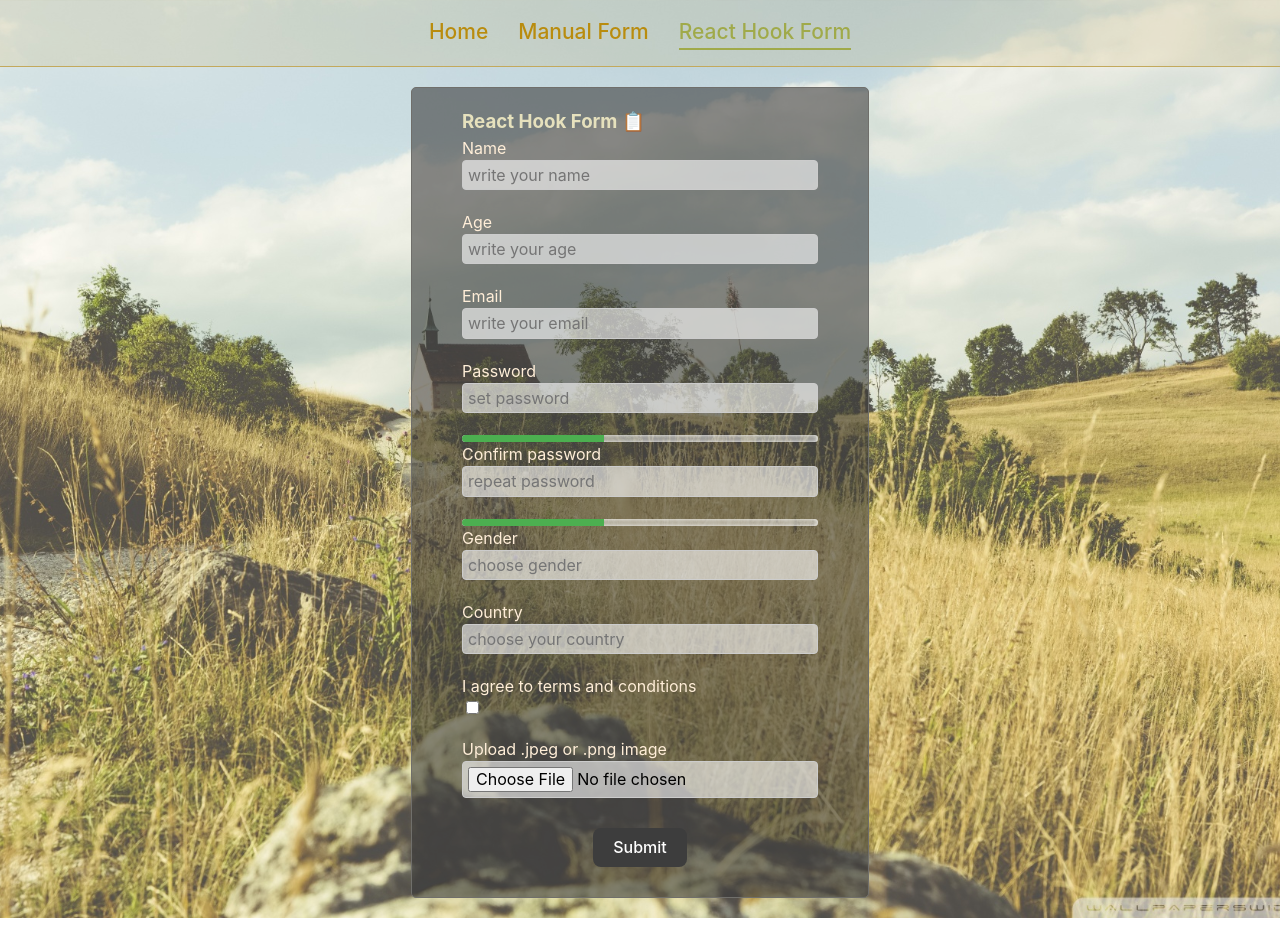
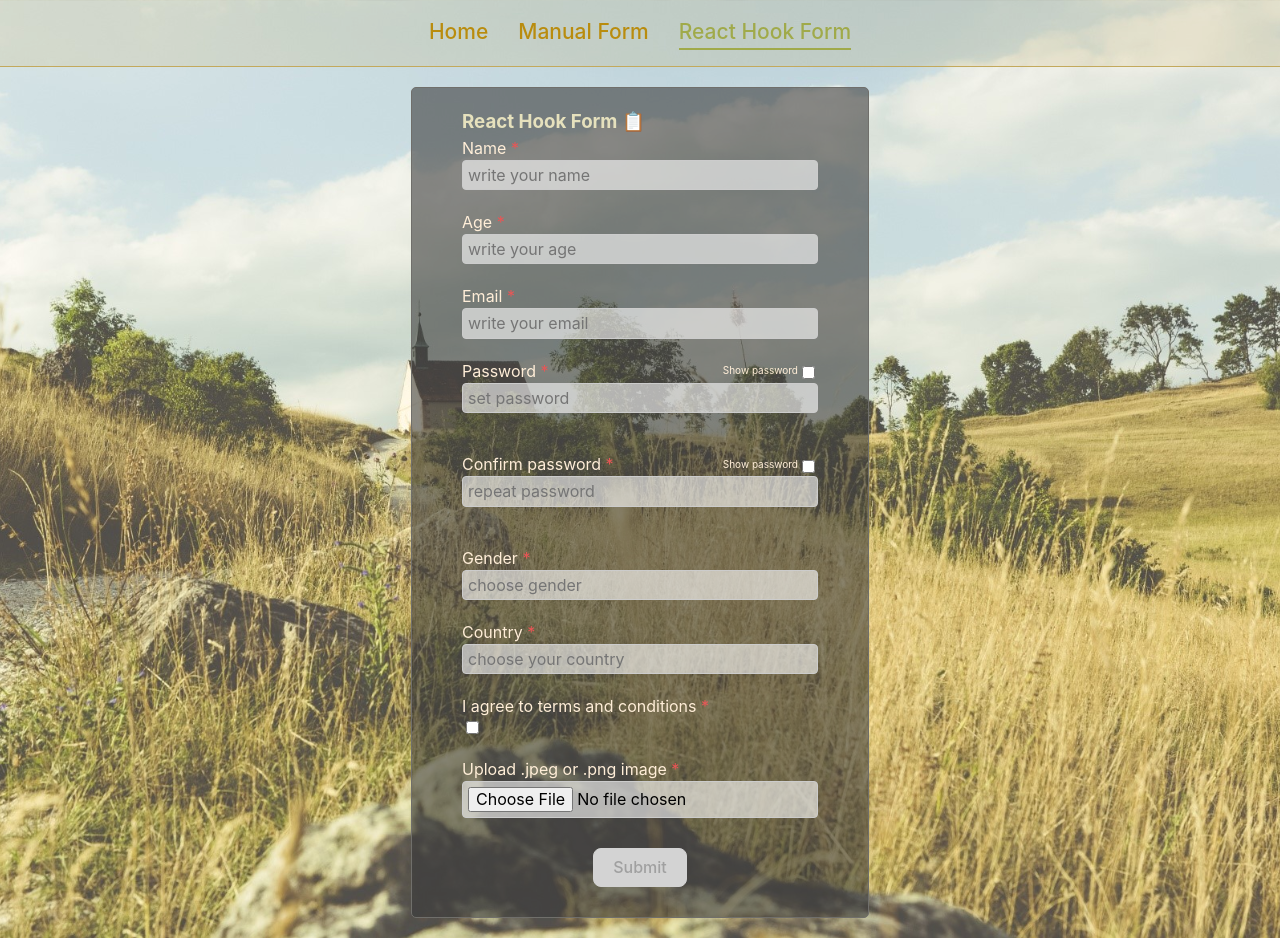
Before and after one commit to comtvset/RSS-React, a React (Vite) app in the folder tasks/: page /react-hook-form in a window 1280 px wide. Built offline with nearby package versions, Linux system fonts and the light colour scheme.

Commit message:
fix: correct error forms

```diff
--- a/tasks/src/components/inputs/checkbox/Checkbox.tsx
+++ b/tasks/src/components/inputs/checkbox/Checkbox.tsx
@@ -7,20 +7,25 @@ interface CheckboxProps {
   placeholder: string;
   name: string;
   error?: string;
-  otherProps?: React.InputHTMLAttributes<HTMLInputElement>;
+  rest?: React.InputHTMLAttributes<HTMLInputElement>;
+  onChange?: React.ChangeEventHandler<HTMLInputElement>;
 }
 
 export const Checkbox = React.forwardRef<HTMLInputElement, CheckboxProps>(
-  ({ content, label, placeholder, name, error, otherProps }, ref) => (
+  ({ content, label, placeholder, name, error, rest, onChange }, ref) => (
     <div className={style.checkbox}>
-      <label htmlFor={label}>{content}</label>
+      <label htmlFor={label}>
+        {`${content} `}
+        <span style={{ color: 'rgb(233, 86, 86)' }}>*</span>
+      </label>
       <input
         type="checkbox"
         id={label}
         name={name}
         placeholder={placeholder}
         ref={ref}
-        {...otherProps}
+        onChange={onChange}
+        {...rest}
       />
       <span className={style.error}>{error}</span>
     </div>
--- a/tasks/src/components/inputs/input.module.scss
+++ b/tasks/src/components/inputs/input.module.scss
@@ -38,26 +38,10 @@
   }
 }
 
-progress {
-  width: 100%;
-  height: 7px;
-  margin-top: 2px;
-  -webkit-appearance: none;
-  appearance: none;
+.showPassword {
+  position: relative;
+  top: -70px;
+  display: flex;
+  flex-direction: row-reverse;
+  font-size: 10px;
 }
-
-progress::-webkit-progress-bar {
-  background-color: #ffffff60;
-  border-radius: 10px;
-  box-shadow: inset 0px 0px 5px #ffffff;
-}
-
-progress::-webkit-progress-value {
-  background-color: #4caf50;
-  border-radius: 10px 0 0 10px;
-}
-
-progress::-moz-progress-bar {
-  background-color: #4caf50;
-  border-radius: 10px;
-}
--- a/tasks/src/components/inputs/input/Input.tsx
+++ b/tasks/src/components/inputs/input/Input.tsx
@@ -1,4 +1,4 @@
-import React from 'react';
+import React, { useState } from 'react';
 import style from '../input.module.scss';
 
 type InputType = 'text' | 'number' | 'email' | 'password' | 'file';
@@ -10,39 +10,43 @@ interface InputProps {
   placeholder: string;
   name: string;
   error?: string;
-  otherProps?: React.InputHTMLAttributes<HTMLInputElement>;
+  rest?: React.InputHTMLAttributes<HTMLInputElement>;
+  onChange?: React.ChangeEventHandler<HTMLInputElement>;
 }
 
 export const Input = React.forwardRef<HTMLInputElement, InputProps>(
-  ({ content, type, label, placeholder, name, error, otherProps }, ref) =>
-    type !== 'password' ? (
+  ({ content, type, label, placeholder, name, error, rest, onChange }, ref) => {
+    const [isPasswordVisible, setIsPasswordVisible] = useState(false);
+
+    const togglePasswordVisibility = () => {
+      setIsPasswordVisible(!isPasswordVisible);
+    };
+
+    return (
       <div className={style.container}>
-        <label htmlFor={label}>{content}</label>
+        <label htmlFor={label}>
+          {`${content} `}
+          <span style={{ color: 'rgb(233, 86, 86)' }}>*</span>
+        </label>
         <input
           className={style.customInput}
-          type={type}
+          type={type === 'password' && isPasswordVisible ? 'text' : type}
           id={label}
           name={name}
           placeholder={placeholder}
           ref={ref}
-          {...otherProps}
+          onChange={onChange}
+          {...rest}
         />
         <span className={style.error}>{error}</span>
+
+        {type === 'password' && (
+          <div className={style.showPassword}>
+            <input type="checkbox" id={`toggle-${label}`} onChange={togglePasswordVisibility} />
+            <label htmlFor={`toggle-${label}`}>Show password</label>
+          </div>
+        )}
       </div>
-    ) : (
-      <div className={style.container}>
-        <label htmlFor={label}>{content}</label>
-        <input
-          className={style.customInput}
-          type={type}
-          name={name}
-          placeholder={placeholder}
-          ref={ref}
-          {...otherProps}
-        />
-        <span className={style.error}>{error}</span>
-        <label htmlFor={label}></label>
-        <progress id={label} max="100" value="40"></progress>
-      </div>
-    ),
+    );
+  },
 );
--- a/tasks/src/components/inputs/select/Select.tsx
+++ b/tasks/src/components/inputs/select/Select.tsx
@@ -8,13 +8,17 @@ interface SelectProps {
   placeholder: string;
   name: string;
   error?: string;
-  otherProps?: React.InputHTMLAttributes<HTMLInputElement>;
+  rest?: React.InputHTMLAttributes<HTMLInputElement>;
+  onChange?: React.ChangeEventHandler<HTMLInputElement>;
 }
 
 export const Select = React.forwardRef<HTMLInputElement, SelectProps>(
-  ({ content, label, name, options, placeholder, error, otherProps }, ref) => (
+  ({ content, label, name, options, placeholder, error, rest, onChange }, ref) => (
     <div className={style.container}>
-      <label htmlFor={label}>{content}</label>
+      <label htmlFor={label}>
+        {`${content} `}
+        <span style={{ color: 'rgb(233, 86, 86)' }}>*</span>
+      </label>
       <input
         id={label}
         name={name}
@@ -22,7 +26,8 @@ export const Select = React.forwardRef<HTMLInputElement, SelectProps>(
         list={name + '-list'}
         ref={ref}
         className={style.customInput}
-        {...otherProps}
+        onChange={onChange}
+        {...rest}
       />
       <span className={style.error}>{error}</span>
       <datalist id={name + '-list'}>
--- a/tasks/src/pages/manualForm/ManualForm.module.scss
+++ b/tasks/src/pages/manualForm/ManualForm.module.scss
@@ -22,7 +22,7 @@
   align-items: center;
 }
 
-.submit {
+button {
   border-radius: 8px;
   border: 1px solid transparent;
   padding: 0.6em 1.2em;
@@ -36,11 +36,24 @@
   margin: 10px;
 }
 
-.submit:hover {
+button:hover {
   border-color: #91ecf8;
 }
 
-.submit:active {
+button:active {
   background-color: #91ecf8;
   color: black;
 }
+
+button:disabled {
+  background-color: #d3d3d3;
+  color: #a0a0a0;
+  border-color: #d3d3d3;
+}
+
+button:disabled:hover,
+button:disabled:active {
+  background-color: #d3d3d3;
+  color: #a0a0a0;
+  border-color: #d3d3d3;
+}
--- a/tasks/src/pages/manualForm/ManualForm.tsx
+++ b/tasks/src/pages/manualForm/ManualForm.tsx
@@ -25,6 +25,14 @@ export const ManualForm: React.FC = () => {
   const dispatch = useDispatch();
   const navigate = useNavigate();
   const countries = useSelector(selectCountries);
+
+  const clearError = (field: string) => {
+    setErrors((prevErrors) => {
+      const newErrors = { ...prevErrors };
+      delete newErrors[field];
+      return newErrors;
+    });
+  };
 
   const handleSubmit = useCallback(async () => {
     if (
@@ -113,6 +121,7 @@ export const ManualForm: React.FC = () => {
               placeholder="write your name"
               ref={refName}
               error={errors.name}
+              onChange={() => clearError('name')}
             />
             <Input
               content="Age"
@@ -122,6 +131,7 @@ export const ManualForm: React.FC = () => {
               placeholder="write your age"
               ref={refAge}
               error={errors.age}
+              onChange={() => clearError('age')}
             />
             <Input
               content="Email"
@@ -131,6 +141,7 @@ export const ManualForm: React.FC = () => {
               placeholder="write your email"
               ref={refEmail}
               error={errors.email}
+              onChange={() => clearError('email')}
             />
             <Input
               content="Password"
@@ -140,6 +151,7 @@ export const ManualForm: React.FC = () => {
               placeholder="set password"
               ref={refPassword}
               error={errors.password}
+              onChange={() => clearError('password')}
             />
             <Input
               content="Confirm password"
@@ -149,6 +161,7 @@ export const ManualForm: React.FC = () => {
               placeholder="repeat password"
               ref={refRePassword}
               error={errors.rePassword}
+              onChange={() => clearError('rePassword')}
             />
             <Select
               content="Gender"
@@ -158,6 +171,7 @@ export const ManualForm: React.FC = () => {
               options={['male', 'female', 'other']}
               ref={refGender}
               error={errors.gender}
+              onChange={() => clearError('gender')}
             />
             <Select
               content="Country"
@@ -167,6 +181,7 @@ export const ManualForm: React.FC = () => {
               options={countries}
               ref={refCountry}
               error={errors.country}
+              onChange={() => clearError('country')}
             />
             <Checkbox
               content="I agree to terms and conditions"
@@ -175,6 +190,7 @@ export const ManualForm: React.FC = () => {
               placeholder="accept"
               ref={refAccept}
               error={errors.accept}
+              onChange={() => clearError('accept')}
             />
             <Input
               content="Upload .jpeg or .png image"
@@ -184,9 +200,12 @@ export const ManualForm: React.FC = () => {
               placeholder="file"
               ref={refFile}
               error={errors.file}
+              onChange={() => clearError('file')}
             />
 
-            <input className={style.submit} type="submit" value="Submit" />
+            <button type="submit" value="Submit">
+              Submit
+            </button>
           </form>
         </div>
       </div>
--- a/tasks/src/pages/reactHookForm/ReactHookForm.tsx
+++ b/tasks/src/pages/reactHookForm/ReactHookForm.tsx
@@ -36,11 +36,12 @@ export const ReactHookForm: React.FC = () => {
   const {
     register,
     handleSubmit,
-    formState: { errors },
+    formState: { errors, isValid },
     reset,
   } = useForm({
     mode: 'onChange',
     resolver: yupResolver(schema),
+    shouldFocusError: true,
   });
 
   const dispatch = useDispatch();
@@ -83,7 +84,7 @@ export const ReactHookForm: React.FC = () => {
               name="name"
               placeholder="write your name"
               error={errors?.name?.message}
-              otherProps={register('name')}
+              rest={register('name')}
             />
             <Input
               content="Age"
@@ -92,7 +93,7 @@ export const ReactHookForm: React.FC = () => {
               name="age"
               placeholder="write your age"
               error={errors?.age?.message}
-              otherProps={register('age')}
+              rest={register('age')}
             />
             <Input
               content="Email"
@@ -101,7 +102,7 @@ export const ReactHookForm: React.FC = () => {
               name="email"
               placeholder="write your email"
               error={errors?.email?.message}
-              otherProps={register('email')}
+              rest={register('email')}
             />
             <Input
               content="Password"
@@ -110,7 +111,7 @@ export const ReactHookForm: React.FC = () => {
               name="password"
               placeholder="set password"
               error={errors?.password?.message}
-              otherProps={register('password')}
+              rest={register('password')}
             />
             <Input
               content="Confirm password"
@@ -119,7 +120,7 @@ export const ReactHookForm: React.FC = () => {
               name="rePassword"
               placeholder="repeat password"
               error={errors?.rePassword?.message}
-              otherProps={register('rePassword')}
+              rest={register('rePassword')}
             />
             <Select
               content="Gender"
@@ -128,7 +129,7 @@ export const ReactHookForm: React.FC = () => {
               placeholder="choose gender"
               options={['male', 'female', 'other']}
               error={errors?.gender?.message}
-              otherProps={register('gender')}
+              rest={register('gender')}
             />
             <Select
               content="Country"
@@ -137,7 +138,7 @@ export const ReactHookForm: React.FC = () => {
               placeholder="choose your country"
               options={countries}
               error={errors?.country?.message}
-              otherProps={register('country')}
+              rest={register('country')}
             />
             <Checkbox
               content="I agree to terms and conditions"
@@ -145,7 +146,7 @@ export const ReactHookForm: React.FC = () => {
               name="accept"
               placeholder="accept"
               error={errors?.accept?.message}
-              otherProps={register('accept')}
+              rest={register('accept')}
             />
             <Input
               content="Upload .jpeg or .png image"
@@ -154,10 +155,12 @@ export const ReactHookForm: React.FC = () => {
               name="file"
               placeholder="file"
               error={errors?.file?.message}
-              otherProps={register('file')}
+              rest={register('file')}
             />
 
-            <input className={style.submit} type="submit" value="Submit" />
+            <button type="submit" value="Submit" disabled={!isValid}>
+              Submit
+            </button>
           </form>
         </div>
       </div>
--- a/tasks/src/serveces/yup/schema.ts
+++ b/tasks/src/serveces/yup/schema.ts
@@ -1,16 +1,25 @@
 import * as yup from 'yup';
 
 export const schema = yup.object().shape({
-  name: yup.string().required('Name is required').min(2, 'Name must be at least 2 characters'),
+  name: yup
+    .string()
+    .required('Name is required')
+    .matches(/^[A-Z]/, 'Name must start with a capital letter'),
   age: yup
     .number()
+    .required('Age is required')
+    .min(1, 'Age must be polite number')
+    .test('required', 'Age is required', (value) => value != null && value !== 0)
     .transform((originalValue) => {
       const parsed = Number(originalValue);
       return isNaN(parsed) ? undefined : parsed;
-    })
-    .required('Age is required')
-    .min(1, 'You must be polite number'),
-  email: yup.string().required('Email is required').email('Invalid email address'),
+    }),
+
+  email: yup
+    .string()
+    .required('Email is required')
+    .email('Invalid email address')
+    .matches(/^[a-zA-Z0-9]+@[a-zA-Z0-9]+\.[a-zA-Z]{2,63}$/, 'Invalid email address'),
   password: yup
     .string()
     .required('Password is required')
@@ -29,7 +38,7 @@ export const schema = yup.object().shape({
   gender: yup
     .string()
     .required('Gender is required')
-    .oneOf(['male', 'female', 'other'], 'Invalid gender'),
+    .oneOf(['male', 'female', 'other'], 'Gender is required'),
   country: yup.string().required('Country is required'),
   accept: yup.boolean().oneOf([true], 'You must accept the terms and conditions'),
   file: yup
```
Also changed, not shown: tasks/public/background.jpg.
